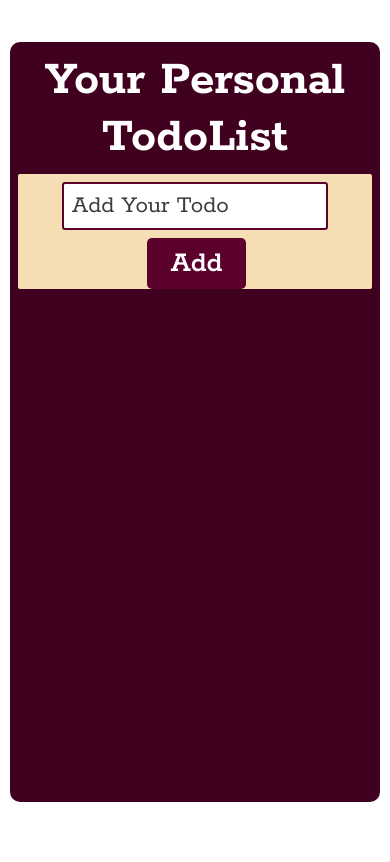
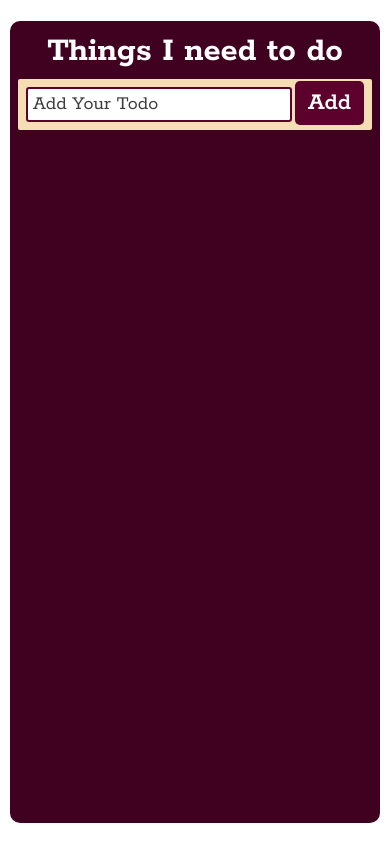
Before and after one commit to Yadandla/todo-list, a React (Vite) app: page / in a window 390 px wide. Shown: the top 862 px of the page. Built offline with nearby package versions, Linux system fonts and the light colour scheme.

Commit message:
check mobile responsive

```diff
--- a/src/App.css
+++ b/src/App.css
@@ -82,8 +82,6 @@
     align-items: baseline;
 }
 
-/* .todolist ul li input[type="checkbox"] {} */
-
 .todolist ul li span {
     color: #fff;
     font-weight: bold;
@@ -92,18 +90,18 @@
 }
 
 .todolist ul li .remove-btn {
+    border: 1px solid #5c002c;
+    outline: none;
     background: #fff;
-    border: 1px solid #fff;
-    outline: none;
-    background: #5c002c;
     padding: 0.2rem 0.5rem;
-    border-radius: 0.8rem;
-    color: #fff;
+    border-radius: 0.2rem;
+    color: #5c002c;
     font-weight: 600;
-    box-shadow: 0px 0px 2px 0px #808080;
+    box-shadow: 0px 2px 0px 0px #808080;
     cursor: pointer;
     font-size: 15px;
 }
+
 
 ::-webkit-scrollbar {
     width: 0px;
--- a/src/Responsive.css
+++ b/src/Responsive.css
@@ -1,46 +1,44 @@
-@media (max-width:768px) {
-    .todolist {
-        width: 95%;
-        height: 90%;
+@media (max-width:599px) {
+    .todolist h1 {
+        font-size: 35px;
     }
 
-    .todolist h1 {
-        font-size: 50px;
+    .todolist .add-btn {
+        padding: 0.5rem 0.8rem;
+        font-size: 25px;
     }
 
     .todolist input[type="text"] {
-        padding: 0.5rem;
+        font-size: 20px;
+    }
+
+    .todolist ul li .remove-btn {
+        font-size: 20px;
+    }
+
+    .todolist {
+        width: 95%;
+        height: 95%;
+    }
+
+    .todolist ul li input[type="checkbox"] {
+        width: 25px;
+        height: 15px;
+    }
+
+    .todolist ul li span {
+        font-weight: 600;
+        padding: 0 0.5rem;
         font-size: 25px;
     }
 
-    .todolist .add-btn {
-        padding: 0.5rem 1.5rem;
-        font-size: 30px;
-    }
-
-    .todolist ul li span {
-        font-size: 35px;
-    }
-
-    .todolist ul li input[type="checkbox"] {
-        width: 30px;
-        height: 26px;
-    }
-
-    .todolist ul li .remove-btn {
-        font-size: 30px;
-    }
-
-    .todolist ul li {
-        padding: 0.8rem 0;
-    }
-
     .todolist ul {
-        height: 87%;
+        height: 85%;
     }
 }
 
-@media (min-width:768px) and (max-width:992px) {
+
+/* @media (min-width:768px) and (max-width:992px) {
     .todolist {
         width: 80%;
     }
@@ -52,4 +50,4 @@
     .todolist ul {
         height: 85%;
     }
-}
+} */
--- a/src/components/TodoList.jsx
+++ b/src/components/TodoList.jsx
@@ -26,7 +26,7 @@ export const TodoList = () => {
     return (
         <div className="todo-container">
             <div className="todolist">
-                <h1>Your Personal TodoList</h1>
+                <h1>Things I need to do</h1>
 
                 <div>
                     <input type="text" placeholder="Add Your Todo" onChange={(event) => setNewTodo(event.target.value)} />
@@ -44,6 +44,7 @@ export const TodoList = () => {
                         </li>
                     ))
                     }
+
                 </ul>
             </div>
         </div>
```
